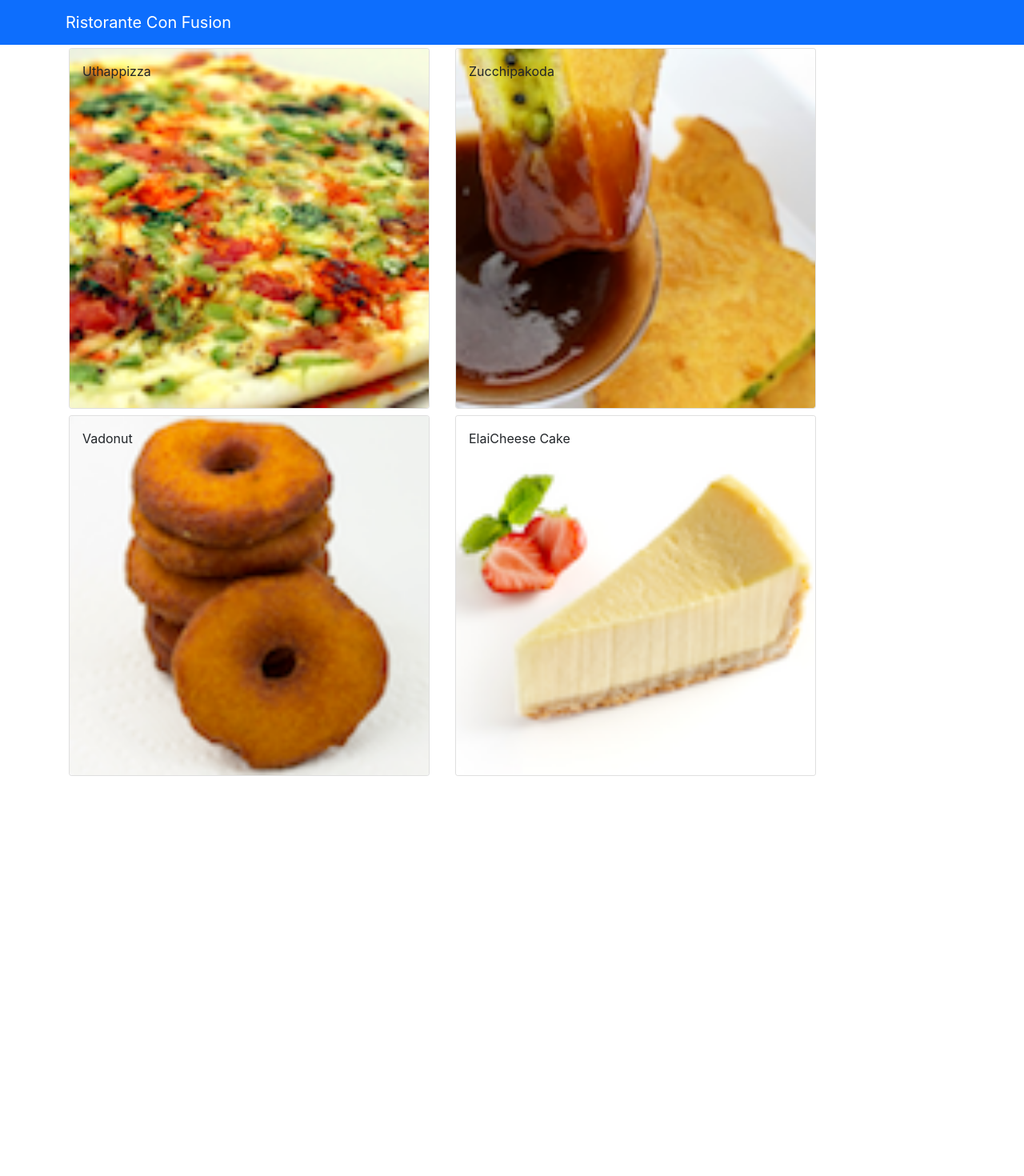
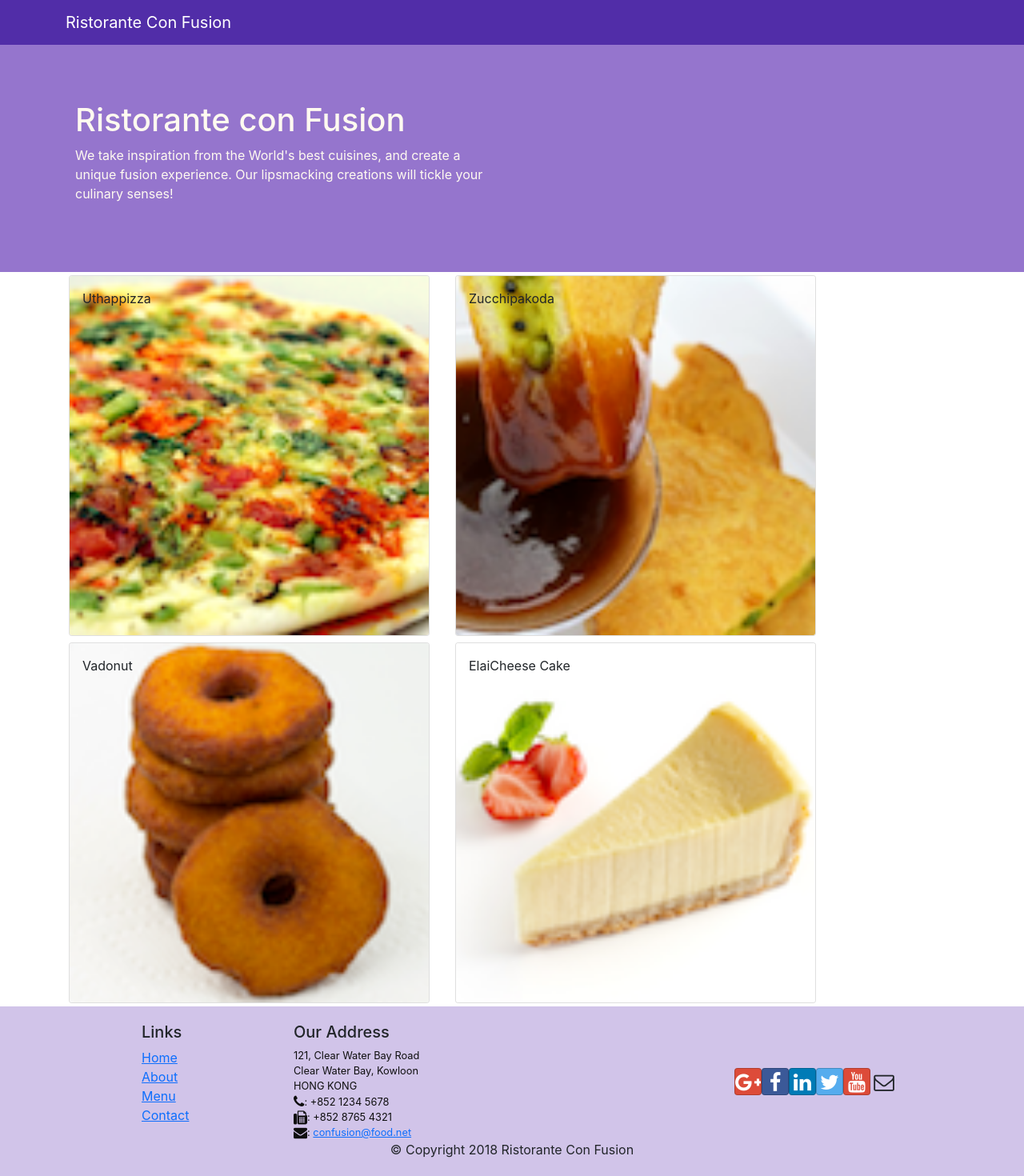
Before and after one commit to Adityan28/Ristorante-Con-Fusion, a React (Create React App) app: page /contactus in a window 1280 px wide. Shown: the top 1470 px of the page at 80% size. Before the commit the page ends 974 px from the top, so only its background shows below. Built offline with nearby package versions, Linux system fonts and the light colour scheme.

Commit message:
Addition og header and footer to the app

```diff
--- a/package.json
+++ b/package.json
@@ -7,6 +7,8 @@
     "@testing-library/react": "^11.2.7",
     "@testing-library/user-event": "^12.8.3",
     "bootstrap": "^5.0.1",
+    "bootstrap-social": "^5.1.1",
+    "font-awesome": "^4.7.0",
     "react": "^17.0.2",
     "react-dom": "^17.0.2",
     "react-popper": "^2.2.5",
--- a/src/App.css
+++ b/src/App.css
@@ -0,0 +1,33 @@
+.row-header{
+    margin:0px auto;
+    padding:0px auto;
+}
+
+.row-content {
+    margin:0px auto;
+    padding: 50px 0px 50px 0px;
+    border-bottom: 1px ridge;
+    min-height:400px;
+}
+
+.footer{
+    background-color: #D1C4E9;
+    margin:0px auto;
+    padding: 20px 0px 20px 0px;
+}
+.jumbotron {
+    padding:70px 30px 70px 30px;
+    margin:0px auto;
+    background: #9575CD ;
+    color:floralwhite;
+}
+
+address{
+    font-size:80%;
+    margin:0px;
+    color:#0f0f0f;
+}
+
+.navbar-dark {
+    background-color: #512DA8;
+}
--- a/src/components/DishDetailComponent.js
+++ b/src/components/DishDetailComponent.js
@@ -61,10 +61,12 @@
   const dishComment = <RenderComments comments={props.dish.comments} />;
 
   return (
+    <div className="container">
       <div className='row'>
           {dishItem}
           {dishComment}
       </div>
+    </div>
   )
 }
 
--- /dev/null
+++ b/src/components/FooterComponent.js
@@ -0,0 +1,50 @@
+import React from 'react';
+
+function Footer(props) {
+    return(
+    <div className="footer">
+        <div className="container">
+            <div className="row justify-content-center">
+                <div className="col-4 offset-1 col-sm-2">
+                    <h5>Links</h5>
+                    <ul className="list-unstyled">
+                        <li><a href="#">Home</a></li>
+                        <li><a href="#">About</a></li>
+                        <li><a href="#">Menu</a></li>
+                        <li><a href="contactus.html">Contact</a></li>
+                    </ul>
+                </div>
+                <div className="col-7 col-sm-5">
+                    <h5>Our Address</h5>
+                    <address>
+		              121, Clear Water Bay Road<br />
+		              Clear Water Bay, Kowloon<br />
+		              HONG KONG<br />
+		              <i className="fa fa-phone fa-lg"></i>: +852 1234 5678<br />
+		              <i className="fa fa-fax fa-lg"></i>: +852 8765 4321<br />
+		              <i className="fa fa-envelope fa-lg"></i>: <a href="mailto:confusion@food.net">
+                         confusion@food.net</a>
+                    </address>
+                </div>
+                <div className="col-12 col-sm-4 align-self-center">
+                    <div className="text-center">
+                        <a className="btn btn-social-icon btn-google" href="http://google.com/+"><i className="fa fa-google-plus"></i></a>
+                        <a className="btn btn-social-icon btn-facebook" href="http://www.facebook.com/profile.php?id="><i className="fa fa-facebook"></i></a>
+                        <a className="btn btn-social-icon btn-linkedin" href="http://www.linkedin.com/in/"><i className="fa fa-linkedin"></i></a>
+                        <a className="btn btn-social-icon btn-twitter" href="http://twitter.com/"><i className="fa fa-twitter"></i></a>
+                        <a className="btn btn-social-icon btn-google" href="http://youtube.com/"><i className="fa fa-youtube"></i></a>
+                        <a className="btn btn-social-icon" href="mailto:"><i className="fa fa-envelope-o"></i></a>
+                    </div>
+                </div>
+            </div>
+            <div className="row justify-content-center">
+                <div className="col-auto">
+                    <p>© Copyright 2018 Ristorante Con Fusion</p>
+                </div>
+            </div>
+        </div>
+    </div>
+    )
+}
+
+export default Footer;
--- /dev/null
+++ b/src/components/HeaderComponent.js
@@ -0,0 +1,28 @@
+import React, { Component } from 'react';
+import { Navbar, NavbarBrand, Jumbotron } from 'reactstrap';
+
+class Header extends Component {
+  render() {
+    return(
+    <React.Fragment>
+      <Navbar dark>
+        <div className="container">
+            <NavbarBrand href="/">Ristorante Con Fusion</NavbarBrand>
+        </div>
+      </Navbar>
+      <Jumbotron>
+           <div className="container">
+               <div className="row row-header">
+                   <div className="col-12 col-sm-6">
+                       <h1>Ristorante con Fusion</h1>
+                       <p>We take inspiration from the World's best cuisines, and create a unique fusion experience. Our lipsmacking creations will tickle your culinary senses!</p>
+                   </div>
+               </div>
+           </div>
+       </Jumbotron>
+    </React.Fragment>
+    );
+  }
+}
+
+export default Header;
--- a/src/components/MainComponent.js
+++ b/src/components/MainComponent.js
@@ -1,6 +1,8 @@
 import React, { Component } from 'react';
 import { Navbar, NavbarBrand } from 'reactstrap';
 import Menu from './MenuComponent';
+import Header from './HeaderComponent';
+import Footer from './FooterComponent';
 import DishDetail from './DishDetailComponent';
 import { DISHES } from '../shared/dishes';
 
@@ -21,13 +23,10 @@
   render() {
     return (
       <div>
-        <Navbar dark color="primary">
-          <div className="container">
-            <NavbarBrand href="/">Ristorante Con Fusion</NavbarBrand>
-          </div>
-        </Navbar>
+        <Header />
         <Menu dishes={this.state.dishes} onClick={(dishId) => this.onDishSelect(dishId)} />
         <DishDetail dish={this.state.dishes.filter((dish) => dish.id === this.state.selectedDish)[0]} />
+        <Footer />
       </div>
     );
   }
--- a/src/index.js
+++ b/src/index.js
@@ -1,6 +1,8 @@
 import React from 'react';
 import ReactDOM from 'react-dom';
 import 'bootstrap/dist/css/bootstrap.min.css';
+import 'font-awesome/css/font-awesome.css';
+import 'bootstrap-social/bootstrap-social.css';
 import './index.css';
 import App from './App';
 import reportWebVitals from './reportWebVitals';
```
Also changed, not shown: 1 other file (tests, documents, lock files or other folders).
